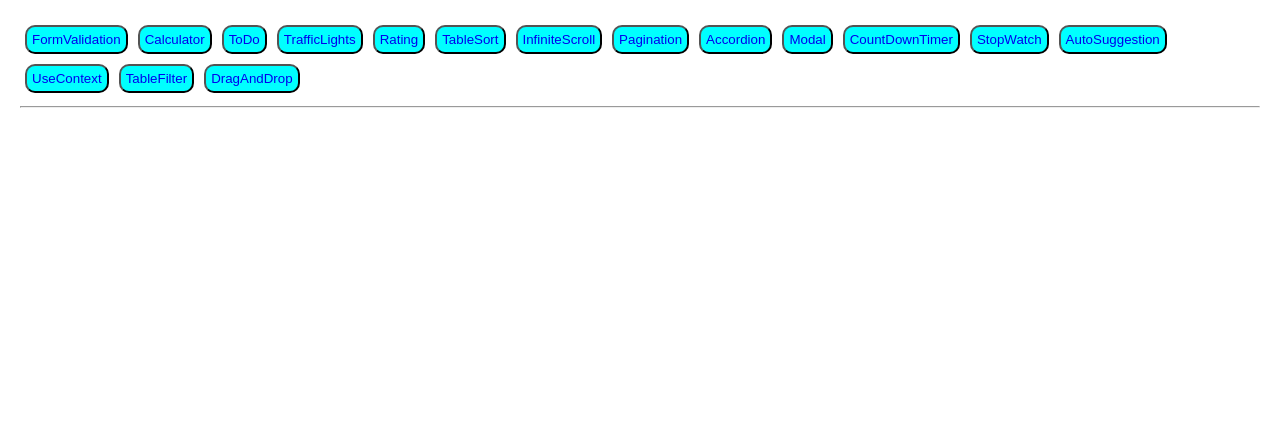
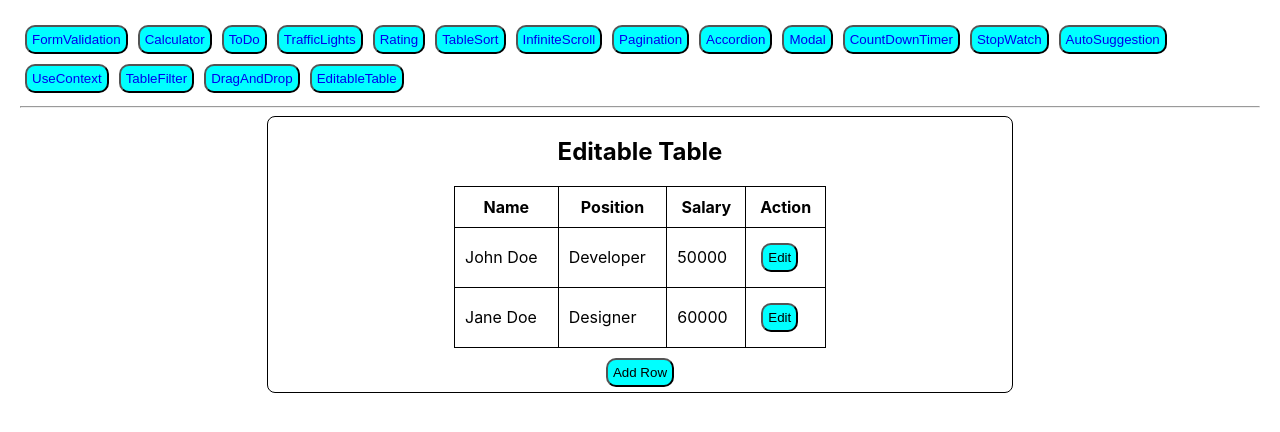
Before and after one commit to mohandand/react-apps-poc, a React (Create React App) app in the folder react-apps/: page /editabletable in a window 1280 px wide. Shown: the top 432 px of the page. Built offline with nearby package versions, Linux system fonts and the light colour scheme.

Commit message:
Editable Table react completed

```diff
--- a/react-apps/src/App.js
+++ b/react-apps/src/App.js
@@ -16,6 +16,7 @@ import AutoSuggsetion from './components/autosuggestion/AutoSuggestion';
 import ParentComponent from './components/usecontext/ParentComponent';
 import TableFilter from './components/tablefilter/TableFilter';
 import DragAndDrop from './components/draganddrop/DragAndDrop';
+import EditableTable from './components/editable-table/EditableTable';
 const App = () => {
   return (
     <Router>
@@ -68,6 +69,9 @@ const App = () => {
             <button>
               <Link className="link-button" to="/draganddrop">DragAndDrop</Link>
             </button>
+            <button>
+              <Link className="link-button" to="/editabletable">EditableTable</Link>
+            </button>
         <hr />
         <Routes>
         <Route path="/formvalidation" element={<FormValidation />} />
@@ -86,6 +90,7 @@ const App = () => {
           <Route path="/usecontext" element={<ParentComponent />} />
           <Route path="/tablefilter" element={<TableFilter />} />
           <Route path="/draganddrop" element={<DragAndDrop />} />
+          <Route path="/editabletable" element={<EditableTable />} />
         </Routes>
       </div>
     </Router>
--- a/react-apps/src/components/draganddrop/DragAndDrop.js
+++ b/react-apps/src/components/draganddrop/DragAndDrop.js
@@ -50,5 +50,5 @@ Step-1: Remove 3 from the list = [1,2,4,5]
 -> to do this = array.splice(index of Dragging item, how many items need to remove) = array.splice(2,1)
 Step-2: Now place 3 on to item 1 as we dragged over there
  ->to do this =array.splice(whichweneedtooveride,howmany need to delete,whattooverdie) = array.splice(0,0,3)
- source: https://medium.com/front-end-weekly/drag-and-drop-in-reactjs-134a8ac3c051
+ source:
  */
--- a/react-apps/src/components/editable-table/EditableTable.js
+++ b/react-apps/src/components/editable-table/EditableTable.js
@@ -1,6 +1,6 @@
-import React, {useState} from 'react';
-
-export default function EditableTable(){
+import React, { useState } from 'react';
+import './editable-table.css'
+export default function EditableTable() {
     const initialData = [
         { id: 1, name: 'John Doe', position: 'Developer', salary: 50000 },
         { id: 2, name: 'Jane Doe', position: 'Designer', salary: 60000 },
@@ -8,15 +8,15 @@ export default function EditableTable(){
     const [data, setData] = useState(initialData);
     const [editIndex, setEditIndex] = useState(null);
 
-    function handleInputChnage(e,key,index){
+    function handleInputChnage(e, key, index) {
         let newData = [...data];
-        newData[index][key] = e.targte.value;
+        newData[index][key] = e.target.value;
         setData(newData);
     }
 
-    function handleSave(index){
+    function handleSave(index) {
         setEditIndex(null);
-        const editRow = data[index];
+        const editedRow = data[index];
         // Update the data state with the edited data
         setData((prevData) => {
             const newData = [...prevData];
@@ -25,60 +25,66 @@ export default function EditableTable(){
         });
     }
 
-    function handleEdit(index){
+    function handleEdit(index) {
         setEditIndex(index)
     }
 
-    return(
+    const handleAdd = () => {
+        const newId = data.length + 1;
+        setData([...data, { id: newId, name: '', position: '', salary: '' }]);
+        setEditIndex(newId - 1);
+      };
+
+    return (
         <div className='container'>
             <h2>Editable Table</h2>
             <table className='table'>
                 <thead>
-                    <th>
-                        <td>Id</td>
-                        <td>Name</td>
-                        <td>Position</td>
-                        <td>Salary</td>
-                        <td>Action</td>
-                    </th>
+                    <tr>
+                        <th>Name</th>
+                        <th>Position</th>
+                        <th>Salary</th>
+                        <th>Action</th>
+                    </tr>
                 </thead>
                 <tbody>
                     {data.map((item, index) => {
-                        return(
+                        return (
                             <tr key={item.id}>
                                 <td>
                                     {
                                         editIndex === index ? (
-                                        <input type="text" value={item.name} onChange= {(e) => {handleInputChnage(e,'name',index)}}/>
+                                            <input type="text" value={item.name} onChange={(e) => { handleInputChnage(e, 'name', index) }} />
                                         ) : (item.name)
                                     }
                                 </td>
                                 <td>
                                     {
                                         editIndex === index ? (
-                                        <input type="text" value={item.position} onChange= {(e) => {handleInputChnage(e,'name',index)}}/>
-                                    ) : (item.name)
+                                            <input type="text" value={item.position} onChange={(e) => { handleInputChnage(e, 'position', index) }} />
+                                        ) : (item.position)
                                     }
                                 </td>
                                 <td>
                                     {
                                         editIndex === index ? (
-                                        <input type="text" value={item.salary} onChange= {(e) => {handleInputChnage(e,'name',index)}}/>
-                                    ) : (item.name)
+                                            <input type="text" value={item.salary} onChange={(e) => { handleInputChnage(e, 'salary', index) }} />
+                                        ) : (item.salary)
                                     }
+                                </td>
                                 <td>
                                     {
                                         editIndex === index ? (
-                                        <button onClick={() => {handleSave(index)}}>Save</button>
-                                    ) : ( <button onClick={() => {handleEdit(index)}}>Edit</button>)
+                                            <button onClick={() => { handleSave(index) }}>Save</button>
+                                        ) : (<button onClick={() => { handleEdit(index) }}>Edit</button>)
                                     }
-                                </td>
                                 </td>
                             </tr>
                         )
                     })}
                 </tbody>
             </table>
+            <button onClick={handleAdd}>Add Row</button>
         </div>
     )
 }
--- a/react-apps/src/components/editable-table/editable-table.css
+++ b/react-apps/src/components/editable-table/editable-table.css
@@ -0,0 +1,15 @@
+.table{
+    width:50%;
+    border-collapse: collapse;
+}
+
+.table th, .table td{
+    border: 1px solid black;
+    padding: 10px;
+}
+
+input {
+    margin-top: 3px;
+    width: 79%;
+    border: 2px solid black;
+}
```
Lines whose indentation alone changed are shown as unchanged.
